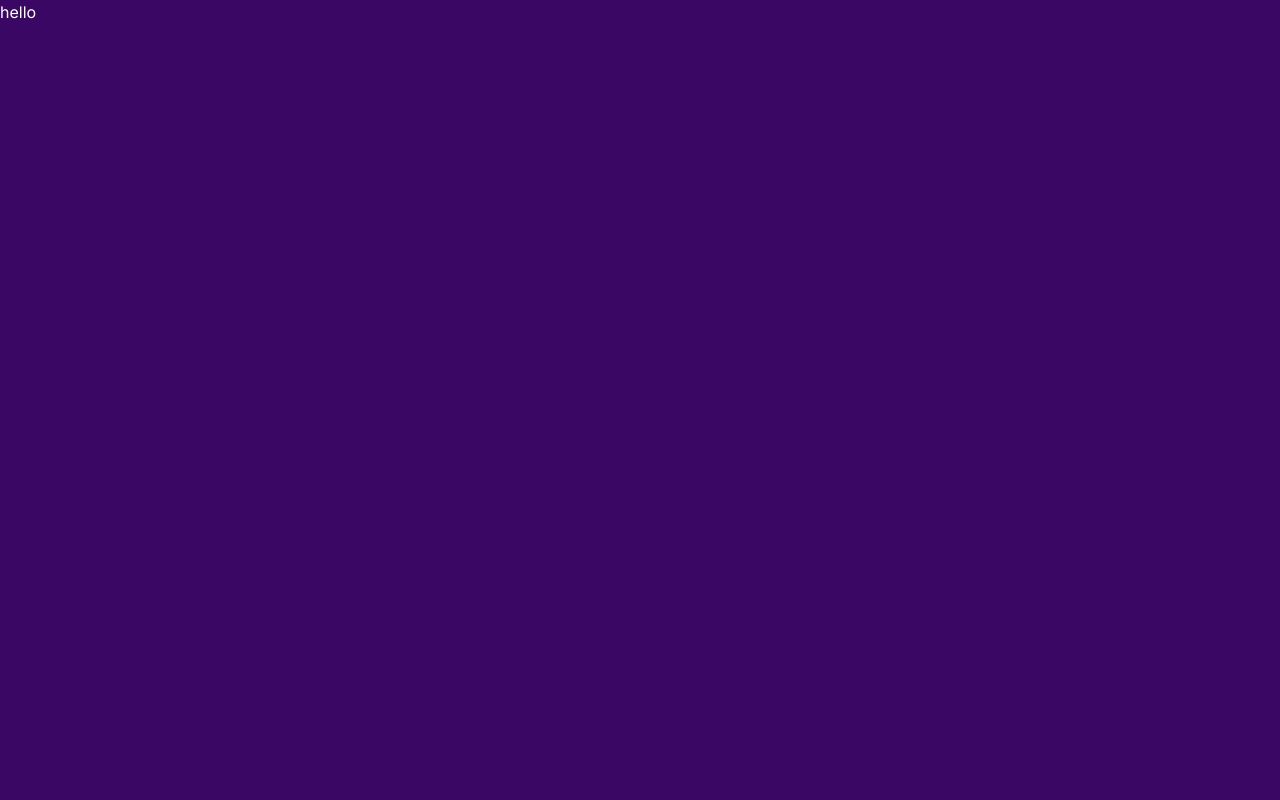
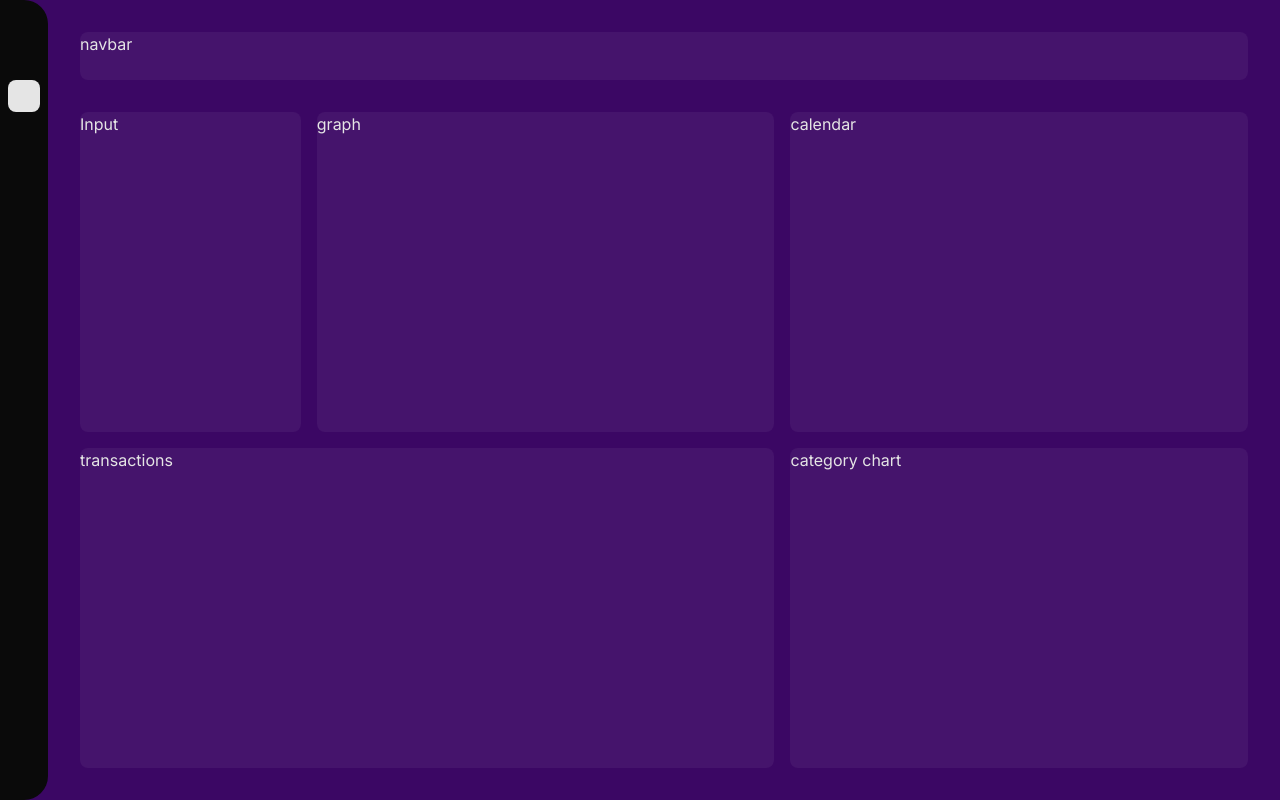
Before and after one commit to amirakbarwicaksono/financial-tracker, a Next.js app in the folder frontend/: page / in a window 1280 px wide. Built offline with nearby package versions, Linux system fonts and the light colour scheme.

Commit message:
added layout

```diff
--- /dev/null
+++ b/frontend/app/components/Calendar.tsx
@@ -0,0 +1,5 @@
+const Calendar = () => {
+    return <div className="bubble col-span-2 row-span-3">calendar</div>;
+};
+
+export default Calendar;
--- /dev/null
+++ b/frontend/app/components/CategoryPieChart.tsx
@@ -0,0 +1,5 @@
+const CategoryPieChart = () => {
+    return <div className="bubble col-span-2 row-span-3">category chart</div>;
+};
+
+export default CategoryPieChart;
--- /dev/null
+++ b/frontend/app/components/Graph.tsx
@@ -0,0 +1,5 @@
+const Graph = () => {
+    return <div className="bubble col-span-2 row-span-3">graph</div>;
+};
+
+export default Graph;
--- /dev/null
+++ b/frontend/app/components/InputTransaction.tsx
@@ -0,0 +1,5 @@
+const InputTransaction = () => {
+    return <div className="bubble col-span-1 row-span-3">Input</div>;
+};
+
+export default InputTransaction;
--- /dev/null
+++ b/frontend/app/components/Navbar.tsx
@@ -0,0 +1,5 @@
+const Navbar = () => {
+    return <nav className="bubble mb-8 h-12">navbar</nav>;
+};
+
+export default Navbar;
--- /dev/null
+++ b/frontend/app/components/Sidebar.tsx
@@ -0,0 +1,9 @@
+const Sidebar = () => {
+    return (
+        <div className="flex h-screen w-12 flex-col items-center gap-4 rounded-r-3xl bg-neutral-950 px-2 pt-20">
+            <div className="h-8 w-8 rounded-lg bg-neutral-200 transition hover:scale-110 hover:rounded-full"></div>
+        </div>
+    );
+};
+
+export default Sidebar;
--- /dev/null
+++ b/frontend/app/components/Transactions.tsx
@@ -0,0 +1,5 @@
+const Transactions = () => {
+    return <div className="bubble col-span-3 row-span-3">transactions</div>;
+};
+
+export default Transactions;
--- a/frontend/app/globals.css
+++ b/frontend/app/globals.css
@@ -3,5 +3,9 @@
 @tailwind utilities;
 
 body {
-    @apply bg-purple-950 text-white;
+    @apply bg-purple-950 text-white overflow-x-hidden;
 }
+
+.bubble {
+    @apply bg-white bg-opacity-5 rounded-lg text-neutral-200;
+}
--- a/frontend/app/page.tsx
+++ b/frontend/app/page.tsx
@@ -1,3 +1,26 @@
+import Calendar from "./components/Calendar";
+import CategoryPieChart from "./components/CategoryPieChart";
+import Graph from "./components/Graph";
+import InputTransaction from "./components/InputTransaction";
+import Navbar from "./components/Navbar";
+import Sidebar from "./components/Sidebar";
+import Transactions from "./components/Transactions";
+
 export default function Home() {
-    return <div>hello</div>;
+    return (
+        <div className="flex">
+            <Sidebar />
+            <div className="w-full flex flex-col p-8">
+                <Navbar />
+
+                <div className="flex-grow grid grid-cols-5 grid-rows-6 gap-4">
+                    <InputTransaction />
+                    <Graph />
+                    <Calendar />
+                    <Transactions />
+                    <CategoryPieChart />
+                </div>
+            </div>
+        </div>
+    );
 }
```
